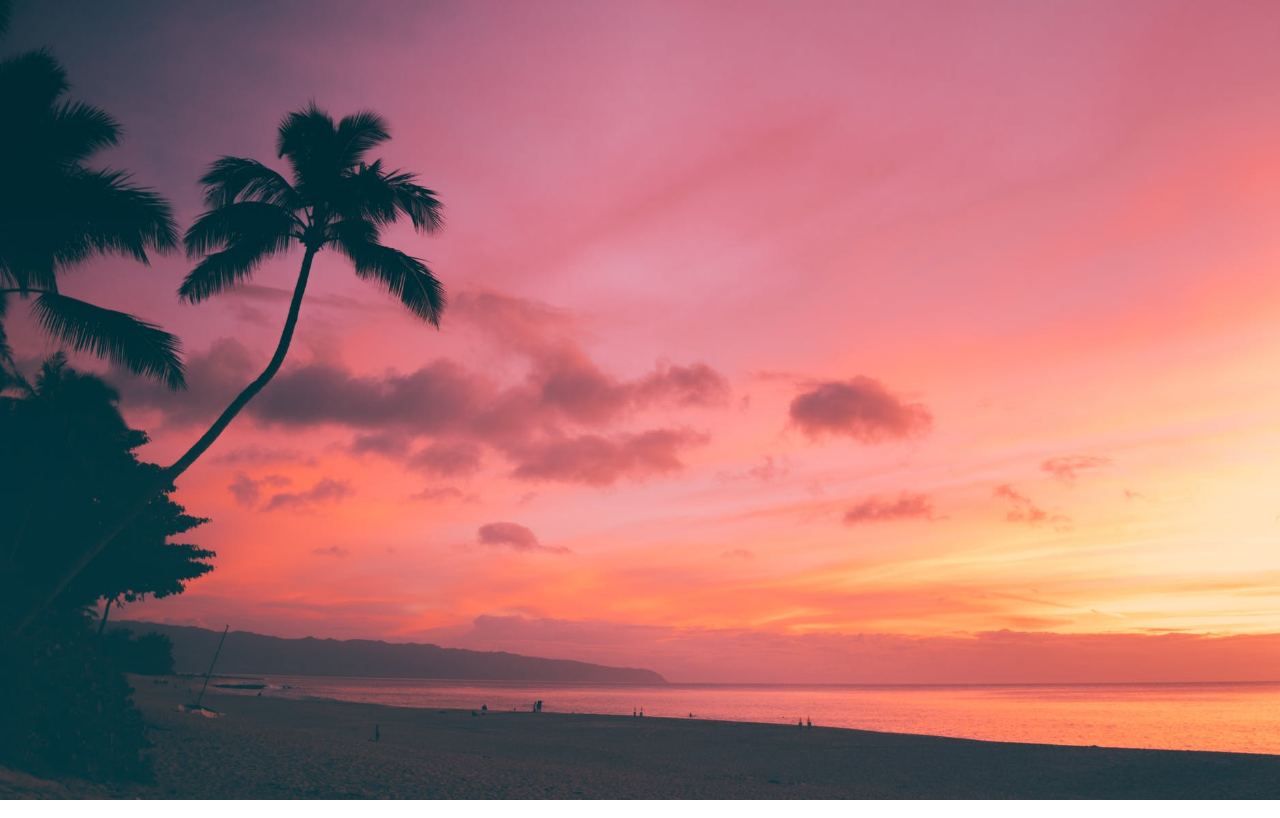
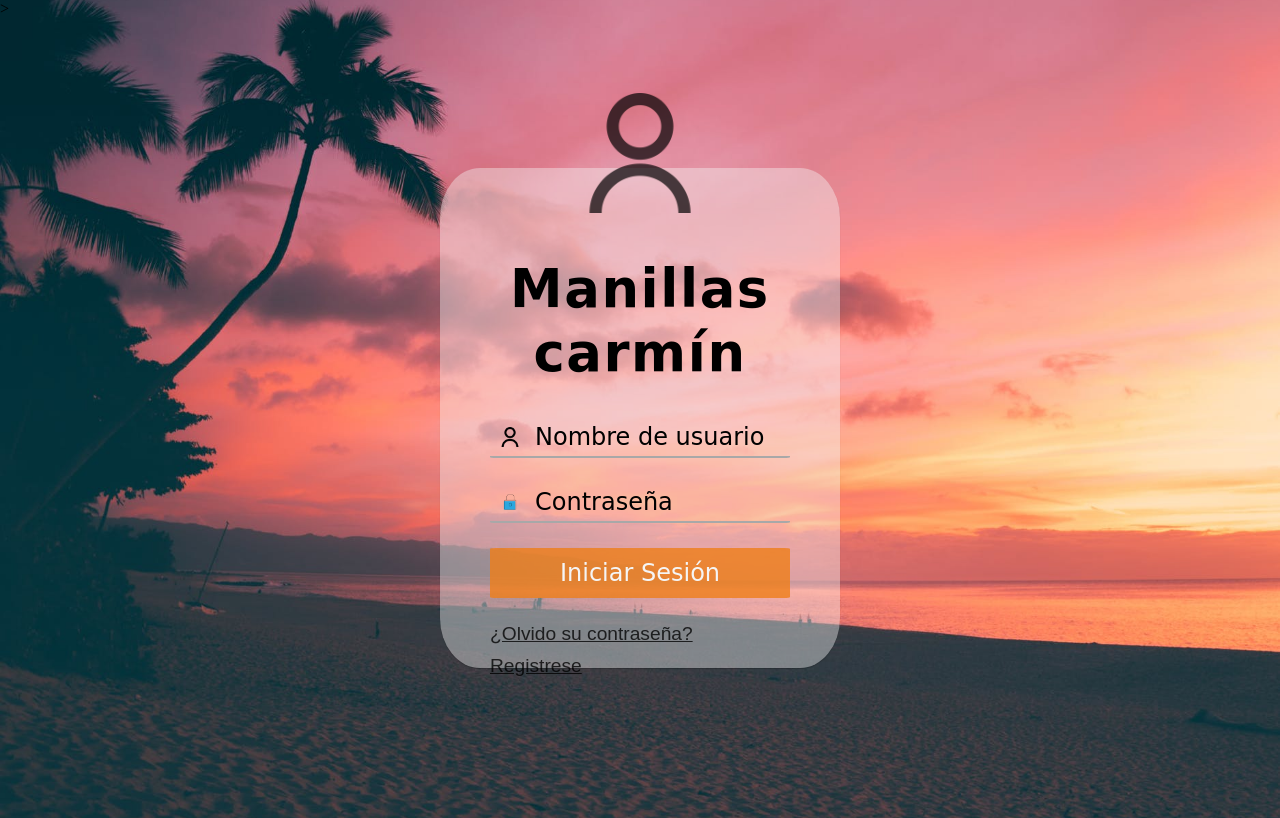
Before and after one commit to JuanFe1221/Sitio-web, a plain HTML site: page login.html in a window 1280 px wide. Drawn offline with Linux system fonts and the light colour scheme; a web font is replaced by a local one.

Commit message:
Subiendo cambios

```diff
--- a/css/login.css
+++ b/css/login.css
@@ -1,8 +1,174 @@
-*{
+* {
     margin: 0;
     padding: 0;
+    box-sizing: border-box;
 }
-body{
+
+body {
     background-image: url(../img/hawai.jpeg);
+    background-repeat: no-repeat;
     background-size: cover;
+    animation: movimiento 10s infinite linear alternate;
 }
+@keyframes movimiento {
+ from{ background-position: bottom right;
+ }
+ to{ background-position: top left;
+
+ }
+
+}
+
+.main-content {
+   width: 100%;
+   height: 100vh;
+   padding: 10px;
+   display: flex;
+   justify-content: center;
+   align-items: center;
+}
+
+.login {
+    height: 500px;
+    width: 400px;
+    background: rgba(245, 245, 245, 0.4);
+    position: absolute;
+    border-radius: 10%;
+    box-shadow: 0 1px 1px 0 rgba(0, 0, 0, 0.2);
+}
+
+.background-prc {
+    margin-top: 10px;
+    width: 120px;
+    height: 120px;
+    position: absolute;
+    top: -17%;
+    left: calc(50% - 60px);
+    opacity: 0.7;
+}
+
+h1 {
+    text-align: center;
+    font-family: 'Ephesis', cursive;
+    margin-top: 20%;
+    margin-bottom: 10px;
+    font-size: 3.3em;
+    color: black;
+    letter-spacing: .03em;
+
+}
+
+h1 .sangria {
+    font-size: 1.2em;
+    color: rgba(1, 1, 1, 0.9);
+}
+
+.formulario {
+    padding: 25px 50px;
+}
+
+.formulario input {
+    width: 100%;
+    padding:5px;
+    font-size: 1.5em;
+    margin-bottom: 25px;
+    border-top: none;
+    border-right: none;
+    border-left: none;
+    border-radius: 2%;
+    font-family:'Ephesis', cursive, sans-serif ;
+}
+
+.name, .pass {
+    border-bottom: 2px solid #a8a8a8;
+    background: none;
+}
+
+.name::placeholder {
+    background-image: url(../img/usuario.png);
+    background-repeat: no-repeat;
+    background-position: 5px center;
+    background-size: 20px;
+    padding-left: 40px;
+    color: black
+
+}
+
+.name, .pass:active, .name, .pass:focus {
+    outline: none;
+    color: black
+}
+
+.pass::placeholder {
+    background-image: url(../img/candado.png);
+    background-repeat: no-repeat;
+    background-position: 5px center;
+    background-size: 20px;
+    padding-left: 40px;
+    color: black
+
+}
+
+.boton {
+    margin-bottom: 1.6em;
+    font-size: 1.3em;
+    color: whitesmoke;
+    height: 50px;
+    cursor: pointer;
+    background: rgba(239, 127, 26, 0.8);
+    margin: auto;
+    border: none;
+}
+
+.boton:hover {
+    background: rgba(239, 127, 26, 0.4);
+}
+
+p {
+    color: rgba(0, 0, 0, 0.777);
+}
+
+p a {
+    color: rgba(0, 0, 0, 0.777);
+}
+
+p a:hover {
+    color: rgba(0, 0, 0, 0.9);
+    font-weight: 590;
+}
+
+@media screen and (max-width: 800px) {
+    body {
+        background-image: url(../img/hawai_800.jpg);
+        background-repeat: no-repeat;
+        background-size: cover;
+    }
+}
+
+@media screen and (max-width: 500px) {
+    body {
+        background-image: url(../img/hawai_400.jpg);
+        background-repeat: no-repeat;
+        background-size: cover;
+    }
+
+    .main-content {
+        align-items: flex-end;
+    }
+
+    .login {
+        width: 85%;
+        height: 83vh;
+    }
+
+    p {
+        margin-bottom: 5px;
+        margin-top: 8px;
+    }
+}
+p{
+    font-size: 1.2em;
+    font-family:Arial, Helvetica, sans-serif;
+    margin-bottom: 10px;
+
+}
--- a/login.html
+++ b/login.html
@@ -1,14 +1,39 @@
 <!DOCTYPE html>
 <html lang="en">
+
 <head>
     <meta charset="UTF-8">
     <meta http-equiv="X-UA-Compatible" content="IE=edge">
     <meta name="viewport" content="width=device-width, initial-scale=1.0">
-    <link rel="stylesheet" href="css/login.css">
-    <title>Login</title>
+    <link rel="preconnect" href="https://fonts.gstatic.com" crossorigin>
+    <link rel="preconnect" href="https://fonts.googleapis.com">
+    <link rel="preconnect" href="https://fonts.googleapis.com">
+    <link rel="preconnect" href="https://fonts.gstatic.com" crossorigin>
+    <link href="https://fonts.googleapis.com/css2?family=Lobster&display=swap" rel="stylesheet">
+    <link rel="stylesheet" href="css/login.css">>
+    <link rel="preconnect" href="https://fonts.googleapis.com">
+<link rel="preconnect" href="https://fonts.gstatic.com" crossorigin>
+<link href="https://fonts.googleapis.com/css2?family=Ephesis&display=swap" rel="stylesheet">
+    <title> Login manillas Carmin</title>
+</head>
 
-</head>
 <body>
+    <div class="main-content">
+        <div class="login">
+            <form action="index.html">
+                <img class="background-prc" src="img/usuario.png" alt="">
+                <h1><span class="sangria"></span> Manillas carmín </h1>
+                <div class="formulario">
+                    <input type="text" class="name" placeholder="Nombre de usuario">
+                    <input type="password" class="pass" placeholder="Contraseña">
+                    <input type="submit" class="boton" value="Iniciar Sesión">
+                    <p><a href="#">¿Olvido su contraseña?    </a></p>  <p> <a href="index.html"> Registrese</a></p>
+
+                </div>
+            </form>
+        </div>
+    </div>
 
 </body>
+
 </html>
```
Also changed, not shown: img/candado.png (added), img/hawai_400.jpg (added), img/hawai_800.jpg (added), img/usuario.png (added).
